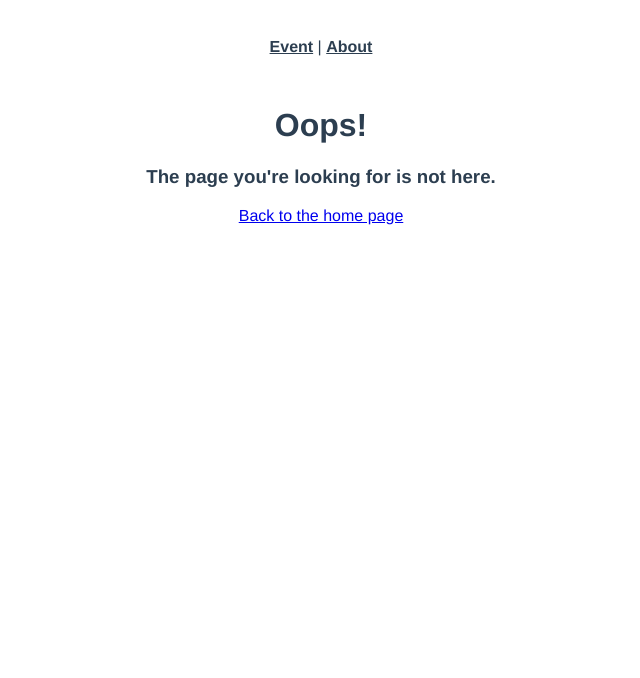
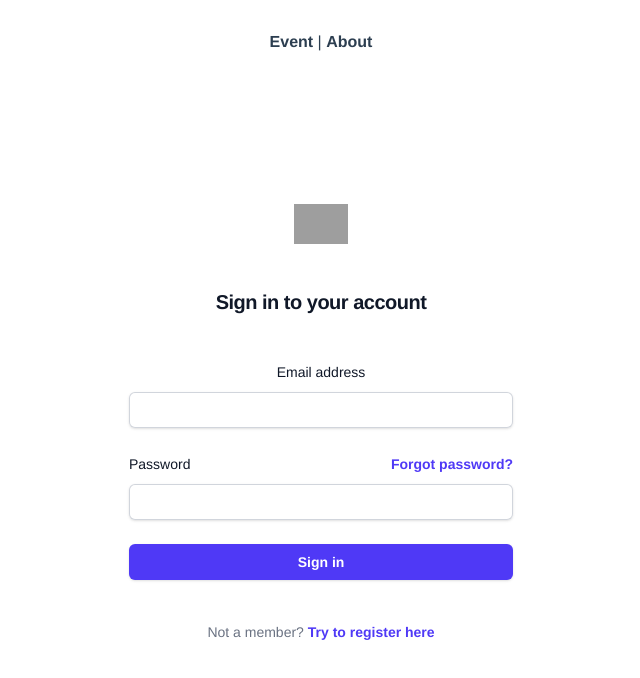
Before and after one commit to vyut/713-2024-frontend-example, a Vue app: page /login in a window 1280 px wide. Shown: the top 678 px of the page, without its empty margins (319-959 px from the left). Built offline with nearby package versions, Linux system fonts and the light colour scheme; grey boxes are pictures that could not be loaded; the HTML template or start-up script is replaced by a standard one.

Commit message:
Task 6 - การเตรียม Frontend เพื่อใช้ในงาน Security

```diff
--- a/package.json
+++ b/package.json
@@ -13,10 +13,13 @@
     "format": "prettier --write src/"
   },
   "dependencies": {
+    "@tailwindcss/forms": "^0.5.10",
+    "@tailwindcss/vite": "^4.0.14",
     "axios": "^1.8.1",
     "cors": "^2.8.5",
     "dotenv": "^16.4.7",
     "pinia": "^3.0.1",
+    "tailwindcss": "^4.0.14",
     "vue": "^3.5.13",
     "vue-router": "^4.5.0"
   },
--- a/src/assets/main.css
+++ b/src/assets/main.css
@@ -1,35 +1 @@
-@import './base.css';
-
-#app {
-  max-width: 1280px;
-  margin: 0 auto;
-  padding: 2rem;
-  font-weight: normal;
-}
-
-a,
-.green {
-  text-decoration: none;
-  color: hsla(160, 100%, 37%, 1);
-  transition: 0.4s;
-  padding: 3px;
-}
-
-@media (hover: hover) {
-  a:hover {
-    background-color: hsla(160, 100%, 37%, 0.2);
-  }
-}
-
-@media (min-width: 1024px) {
-  body {
-    display: flex;
-    place-items: center;
-  }
-
-  #app {
-    display: grid;
-    grid-template-columns: 1fr 1fr;
-    padding: 0 2rem;
-  }
-}
+@import 'tailwindcss'
--- a/src/main.ts
+++ b/src/main.ts
@@ -1,4 +1,4 @@
-// import './assets/main.css'
+import './assets/main.css'
 
 import { createApp } from 'vue'
 import { createPinia } from 'pinia'
--- a/src/router/index.ts
+++ b/src/router/index.ts
@@ -9,6 +9,8 @@
 import nProgress from 'nprogress'
 import eventService from '@/services/EventService'
 import { useEventStore } from '@/stores/event'
+import LoginView from '@/views/LoginView.vue'
+
 const router = createRouter({
   history: createWebHistory(import.meta.env.BASE_URL),
   routes: [
@@ -80,6 +82,11 @@
       component: NetworkErrorView,
     },
     {
+      path: '/login',
+      name: 'login',
+      component: LoginView,
+    },
+    {
       path: '/404/:resource',
       name: '404-resource-view',
       component: NotFoundView,
--- a/src/views/EventListView.vue
+++ b/src/views/EventListView.vue
@@ -4,6 +4,7 @@
 import { ref, computed, watchEffect } from 'vue'
 import type { Event } from '@/types'
 import { useRouter } from 'vue-router'
+
 const router = useRouter()
 const events = ref<Event[]>([])
 const totalEvents = ref(0)
@@ -11,9 +12,11 @@
   const totalPages = Math.ceil(totalEvents.value / 3)
   return page.value < totalPages
 })
+
 interface Props {
   page: number
 }
+
 const props = defineProps<Props>()
 const page = computed(() => props.page)
 watchEffect(() => {
@@ -55,6 +58,7 @@
     </div>
   </div>
 </template>
+
 <style scoped>
 .events {
   display: flex;
--- /dev/null
+++ b/src/views/LoginView.vue
@@ -0,0 +1,80 @@
+<script setup lang="ts">
+import { ref } from 'vue'
+const email = ref('')
+const password = ref('')
+</script>
+
+<template>
+  <pre>
+    {{ email }}
+    {{ password }}
+  </pre>
+
+  <div class="flex min-h-full flex-1 flex-col justify-center px-6 py-12 lg:px-8">
+    <div class="sm:mx-auto sm:w-full sm:max-w-sm">
+      <img
+        class="mx-auto h-10 w-auto"
+        src="https://tailwindcss.com/_next/static/media/tailwindcss-mark.d52e9897.svg"
+        alt="Your Company"
+      />
+      <h2 class="mt-10 text-center text-2xl font-bold leading-9 tracking-tight text-gray-900">
+        Sign in to your account
+      </h2>
+    </div>
+    <div class="mt-10 sm:mx-auto sm:w-full sm:max-w-sm">
+      <form class="space-y-6" action="#" method="POST">
+        <div>
+          <label for="email" class="block text-sm font-medium leading-6 text-gray-900"
+            >Email address</label
+          >
+          <div class="mt-2">
+            <input
+              id="email"
+              name="email"
+              type="email"
+              required="true"
+              class="block w-full rounded-md border-0 py-1.5 text-gray-900 shadow-sm ring-1 ring-inset ring-gray-300 placeholder:text-gray-400 focus:ring-2 focus:ring-inset focus:ring-indigo-600 sm:text-sm sm:leading-6"
+              v-model="email"
+            />
+          </div>
+        </div>
+        <div>
+          <div class="flex items-center justify-between">
+            <label for="password" class="block text-sm font-medium leading-6 text-gray-900"
+              >Password</label
+            >
+            <div class="text-sm">
+              <a href="#" class="font-semibold text-indigo-600 hover:text-indigo-500"
+                >Forgot password?</a
+              >
+            </div>
+          </div>
+          <div class="mt-2">
+            <input
+              id="password"
+              name="password"
+              type="password"
+              class="block w-full rounded-md border-0 py-1.5 text-gray-900 shadow-sm ring-1 ring-inset ring-gray-300 placeholder:text-gray-400 focus:ring-2 focus:ring-inset focus:ring-indigo-600 sm:text-sm sm:leading-6"
+              v-model="password"
+            />
+          </div>
+        </div>
+        <div>
+          <button
+            type="submit"
+            class="flex w-full justify-center rounded-md bg-indigo-600 px-3 py-1.5 text-sm font-semibold leading-6 text-white shadow-sm hover:bg-indigo-500 focus-visible:outline focus-visible:outline-2 focus-visible:outline-offset-2 focus-visible:outline-indigo-600"
+          >
+            Sign in
+          </button>
+        </div>
+      </form>
+      <p class="mt-10 text-center text-sm text-gray-500">
+        Not a member?
+        {{ ' ' }}
+        <a href="#" class="font-semibold leading-6 text-indigo-600 hover:text-indigo-500"
+          >Try to register here</a
+        >
+      </p>
+    </div>
+  </div>
+</template>
--- a/vite.config.ts
+++ b/vite.config.ts
@@ -3,12 +3,14 @@
 import { defineConfig } from 'vite'
 import vue from '@vitejs/plugin-vue'
 import vueDevTools from 'vite-plugin-vue-devtools'
+import tailwindcss from '@tailwindcss/vite'
 
 // https://vite.dev/config/
 export default defineConfig({
   plugins: [
     vue(),
     vueDevTools(),
+    tailwindcss()
   ],
   resolve: {
     alias: {
```
Also changed, not shown: 2 other files (tests, documents, lock files or other folders).
